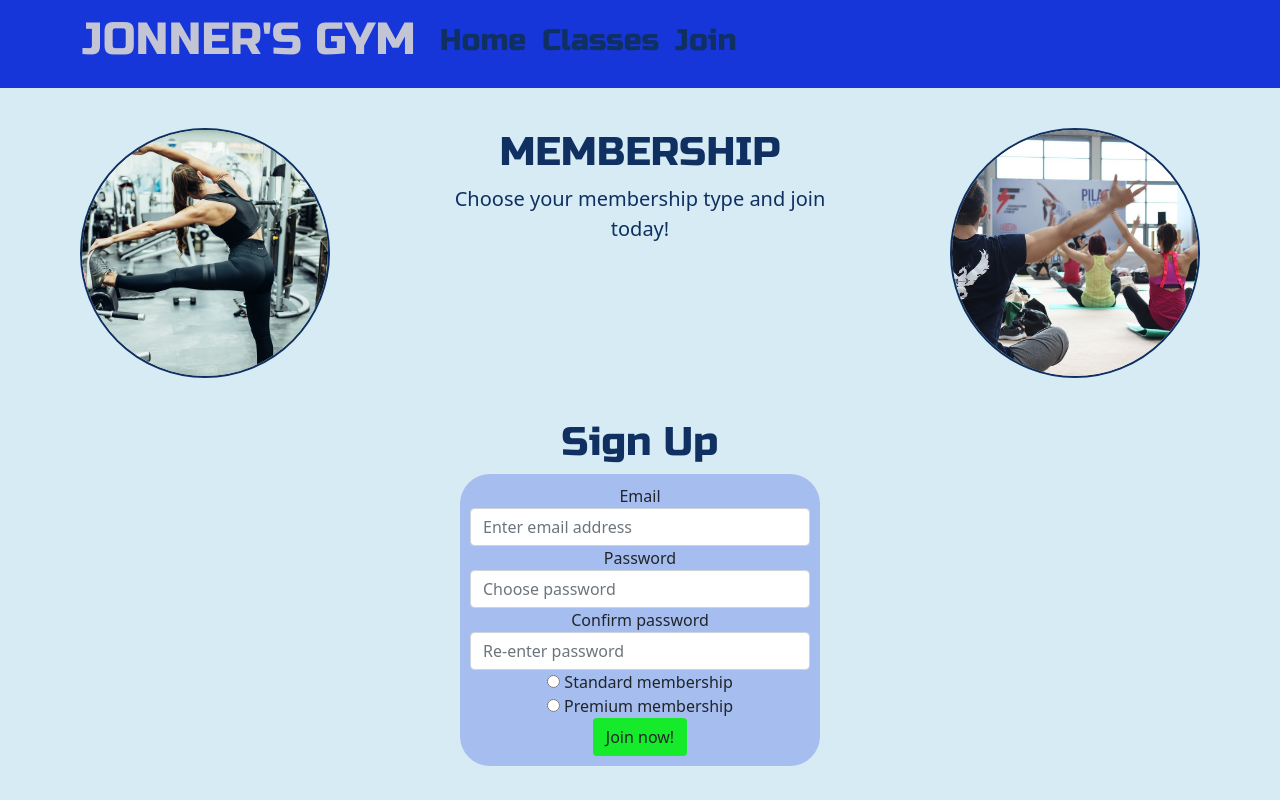
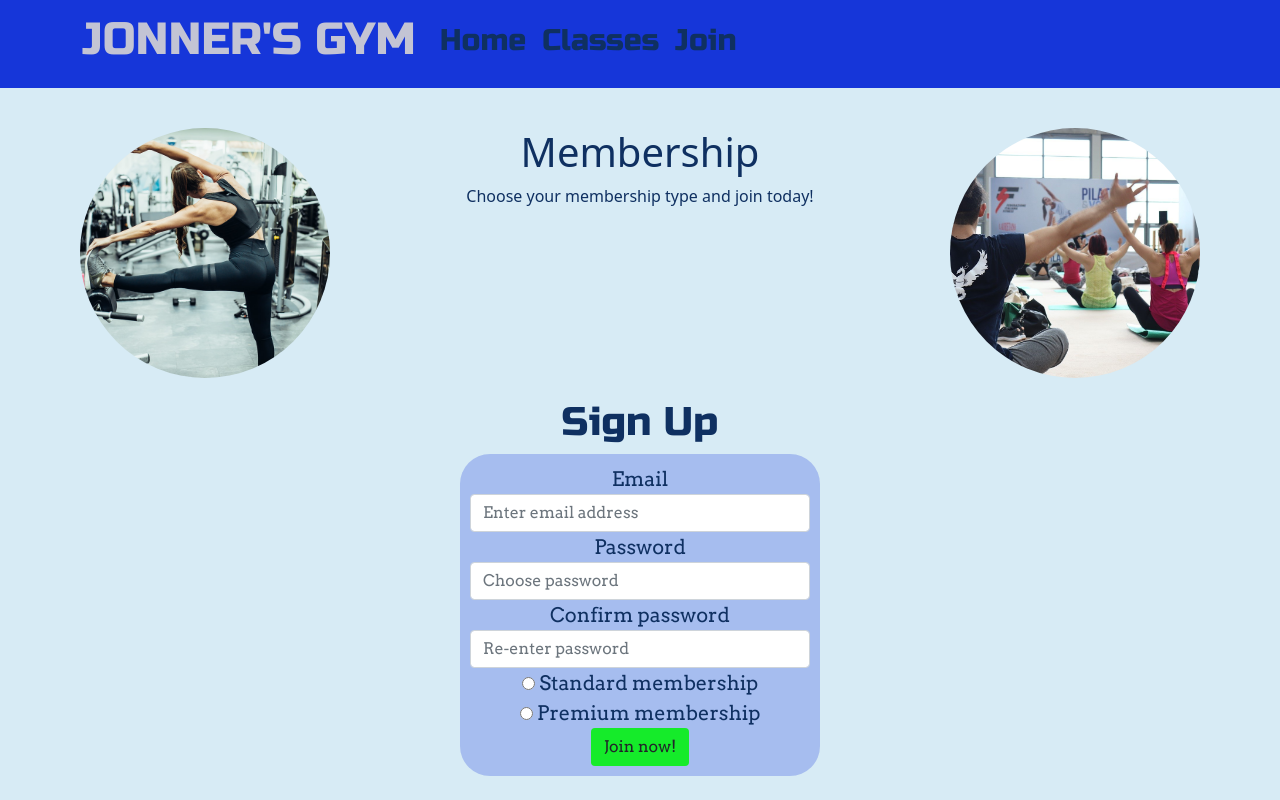
Before and after one commit to johng252627/miletsone-project, a plain HTML site: page signup.html in a window 1280 px wide. Shown: the top 800 px of the page. Drawn offline with nearby package versions, Linux system fonts and the light colour scheme.

Commit message:
Tidy class names and organise style.css

```diff
--- a/assets/css/style.css
+++ b/assets/css/style.css
@@ -4,15 +4,23 @@ html,body {
     overflow-x: hidden;
 }
 
-/*---------------Header*/
+/*--------------------------------------------------Header*/
 
 .container-fluid {
     margin: 0;
     padding: 0;
 }
 
+/*-------------------------navbar*/
+
 .bg-navbar {
     background-color: #1636d9;
+}
+
+.nav-home, .nav-classes, .nav-signup {
+    font-family: 'Russo One', sans-serif;
+    font-size: 30px;
+    color: #0f3061;
 }
 
 .gym {
@@ -22,13 +30,7 @@ html,body {
     font-size: 45px;
 }
 
-.nav-home, .nav-classes, .nav-signup {
-    font-family: 'Russo One', sans-serif;
-    font-size: 30px;
-    color: #0f3061;
-}
-
-/*-----------Main section index.html*/
+/*---------------------------------------------------Styles repeating in main area of pages*/
 
 .main-area {
     background-color: #d7ebf5;
@@ -38,7 +40,11 @@ html,body {
     background-color: #15eb2a;
 }
 
-.about-gym {
+.btn:focus {
+    background-color: #11a83e;
+}
+
+.about-gym-page {
     text-align: center;
     padding: 40px 0 20px 0;
     color: #0f3061;
@@ -58,6 +64,12 @@ html,body {
     margin-bottom: 20px;
     border: 2px solid #0f3061;
 }
+
+.cover {
+    object-fit: cover;
+}
+
+/*--------------------------------------------index.html membership offers*/
 
 .offers {
     padding: 0 10px 40px 10px;
@@ -99,7 +111,7 @@ html,body {
     padding-bottom: 10px;
 }
 
-/*-----------Main section classes.html*/
+/*--------------------------------------------classes.html schedule*/
 
 .all-classes {
     padding: 0 10px 40px 10px;
@@ -131,7 +143,7 @@ html,body {
     font-size: 25px;
 }
 
-/*-----------signup.html*/
+/*---------------------------------------signup.html sign up*/
 
 .signup-form {
     display: block;
@@ -144,6 +156,9 @@ form {
     margin-left: 40%;
     margin-right: 40%;
     min-width: 360px;
+    font-family: 'Arvo', sans-serif;
+    color: #0f3061;
+    font-size: 20px;
 }
 
 .form-bg {
@@ -186,11 +201,3 @@ footer p {
     text-decoration: none;
     color: #c3c4d4;
 }
-
-.btn:focus {
-    background-color: #11a83e;
-}
-
-.cover {
-    object-fit: cover;
-}
--- a/signup.html
+++ b/signup.html
@@ -35,7 +35,7 @@
         </nav>
     </header>
     <section class="container-fluid main-area">
-        <div class="row about-gym">
+        <div class="row about-gym-page">
             <div class="col-sm-12 col-md-4">
                 <img src="assets/images/gym5.jpg" alt="Stretching woman" class="rounded-circle cover" height="250" width="250">
             </div>
```
Also changed, not shown: classes.html (+1 -1 lines), index.html (+1 -1 lines).
